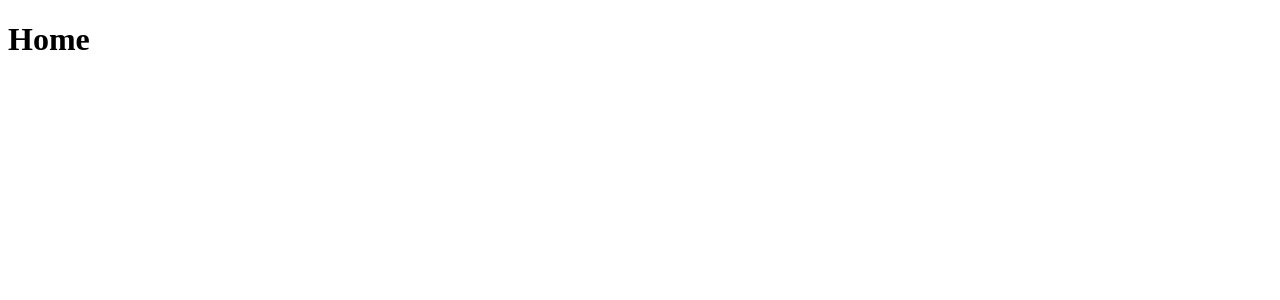
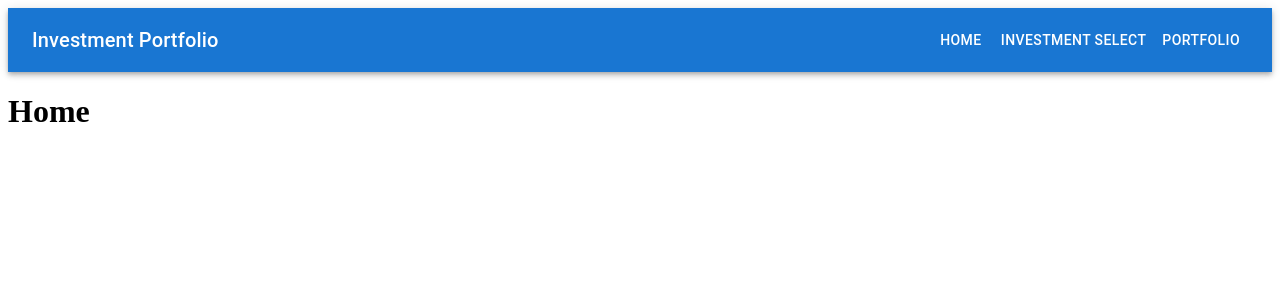
Before and after one commit to jamescr1/LookBack, a React (Vite) app: page / in a window 1280 px wide. Shown: the top 300 px of the page. Built offline with nearby package versions, Linux system fonts and the light colour scheme.

Commit message:
implemented react router

```diff
--- a/src/App.tsx
+++ b/src/App.tsx
@@ -4,11 +4,13 @@ import HomePage from './pages/HomePage';
 import InvestmentSelectionPage from './pages/InvestmentSelectionPage';
 import InvestmentDetailsPage from './pages/InvestmentDetailsPage';
 import PortfolioPage from './pages/PortfolioPage';
+import Layout from './components/layout/Layout';
 
 function App() {
   return (
     <BrowserRouter>
       <Routes>
+        <Route element={<Layout />}>
           <Route path="/" element={<HomePage />} />
           <Route path="/investments" element={<InvestmentSelectionPage />} />
           <Route
@@ -16,6 +18,7 @@ function App() {
             element={<InvestmentDetailsPage />}
           />
           <Route path="/portfolio" element={<PortfolioPage />} />
+        </Route>
       </Routes>
     </BrowserRouter>
   );
--- /dev/null
+++ b/src/components/layout/Layout.tsx
@@ -0,0 +1,18 @@
+import { Box } from '@mui/material';
+import { Outlet } from 'react-router-dom';
+
+import Navbar from './Navbar';
+
+function Layout() {
+  return (
+    <>
+      <Navbar />
+
+      <Box component="main">
+        <Outlet />
+      </Box>
+    </>
+  );
+}
+
+export default Layout;
--- /dev/null
+++ b/src/components/layout/Navbar.tsx
@@ -0,0 +1,28 @@
+import { AppBar, Toolbar, Typography, Button } from '@mui/material';
+import { NavLink } from 'react-router-dom';
+
+function Navbar() {
+  return (
+    <AppBar position="static">
+      <Toolbar>
+        <Typography variant="h6" sx={{ flexGrow: 1 }}>
+          Investment Portfolio
+        </Typography>
+
+        <Button color="inherit" component={NavLink} to="/">
+          Home
+        </Button>
+
+        <Button color="inherit" component={NavLink} to="/investments">
+          Investment Select
+        </Button>
+
+        <Button color="inherit" component={NavLink} to="/portfolio">
+          Portfolio
+        </Button>
+      </Toolbar>
+    </AppBar>
+  );
+}
+
+export default Navbar;
```
Lines whose indentation alone changed are shown as unchanged.
